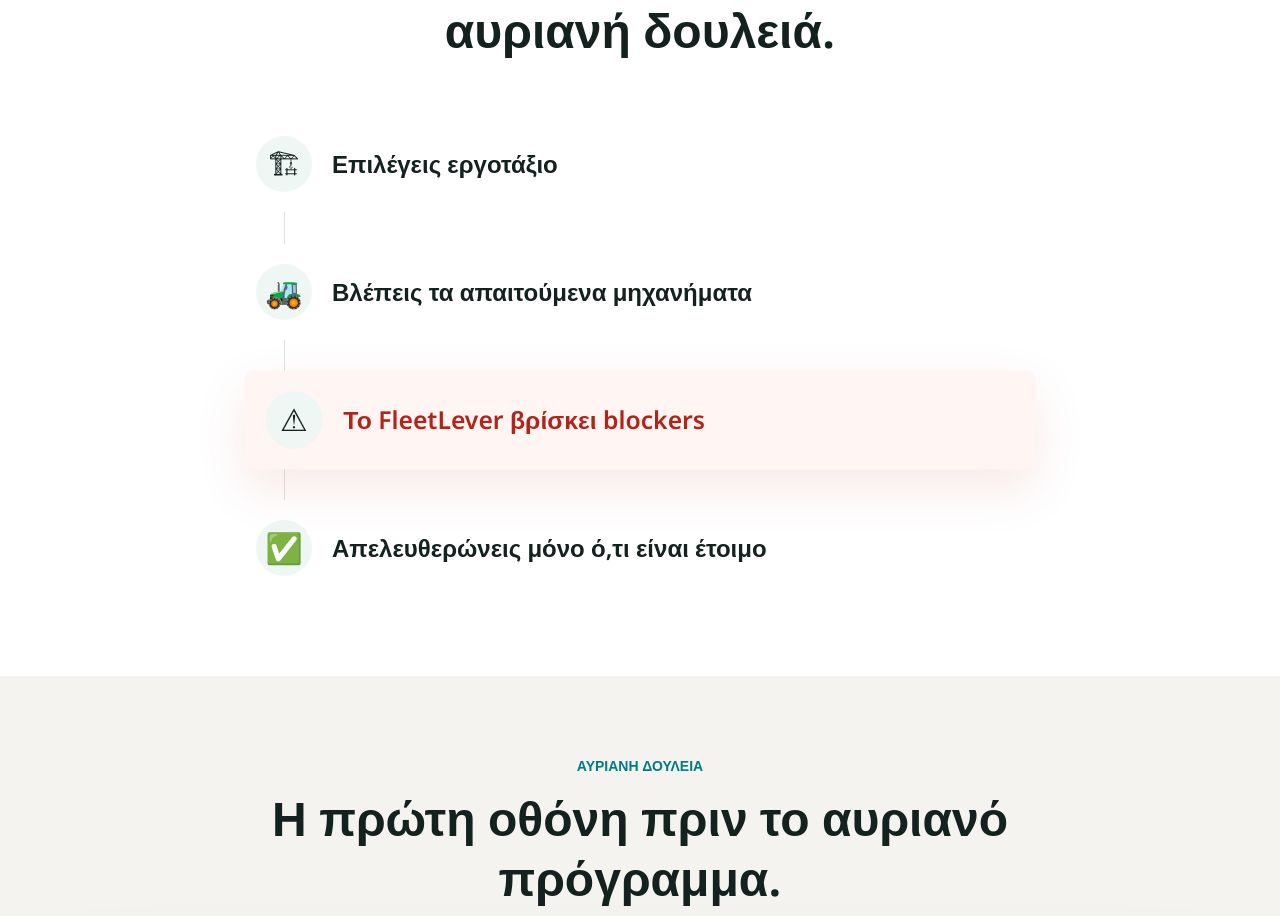
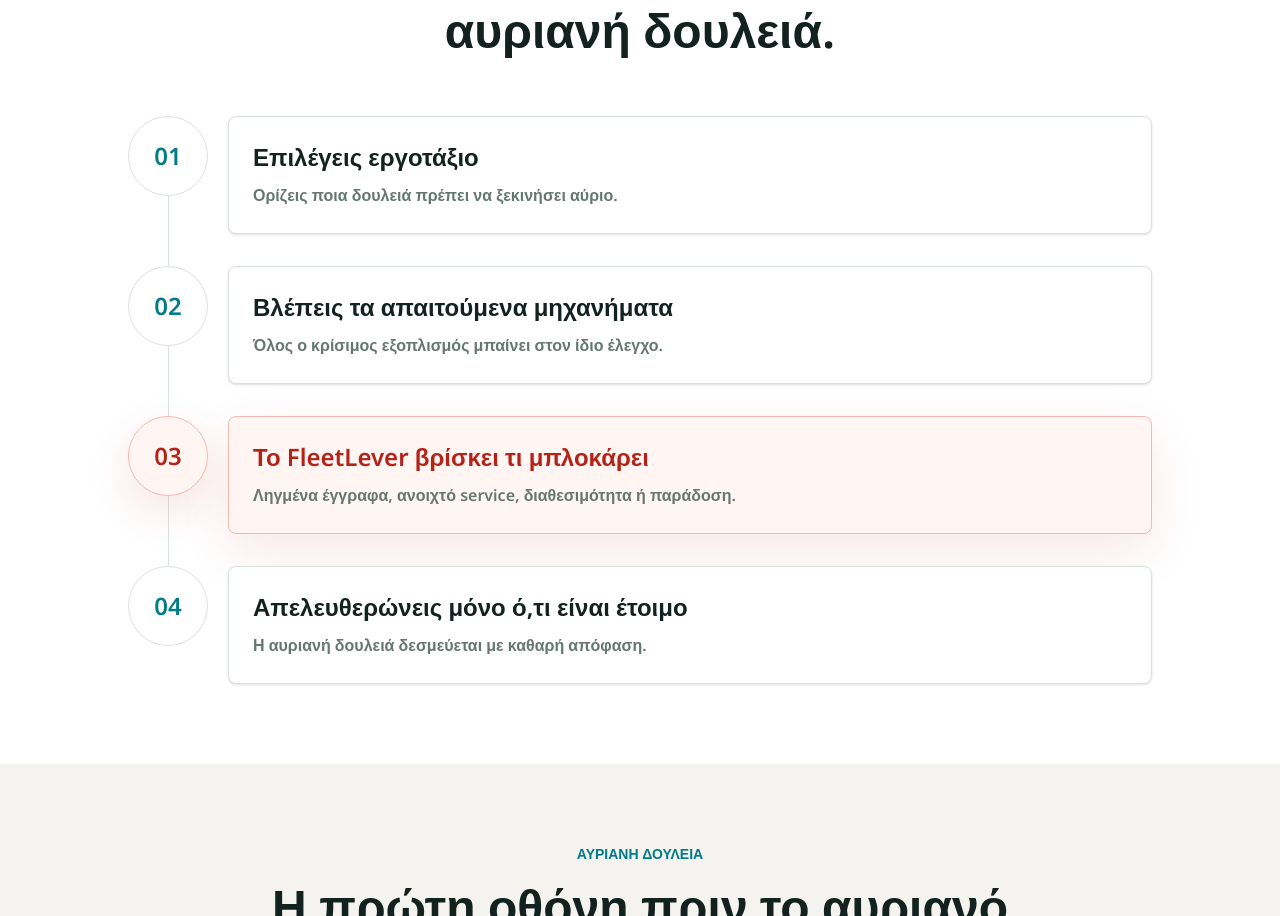
Before and after one commit to gkaragioul/FleetLever, a Next.js app: page /landing in a window 1280 px wide. Shown: the part 1788-2704 px from the top of the page. Built offline with nearby package versions, Linux system fonts and the light colour scheme; no server answers.

Commit message:
Refine landing workflow steps

```diff
--- a/src/app/landing/page.tsx
+++ b/src/app/landing/page.tsx
@@ -430,19 +430,49 @@
               Ένας έλεγχος πριν δεσμευτεί η αυριανή δουλειά.
             </h2>
           </div>
-          <div className="mx-auto mt-14 max-w-3xl">
+          <div className="mx-auto mt-14 max-w-5xl">
             {[
-              ["🏗", "Επιλέγεις εργοτάξιο"],
-              ["🚜", "Βλέπεις τα απαιτούμενα μηχανήματα"],
-              ["⚠", "Το FleetLever βρίσκει blockers"],
-              ["✅", "Απελευθερώνεις μόνο ό,τι είναι έτοιμο"],
-            ].map(([icon, label], index) => (
-              <div key={label}>
-                <div className={`flex items-center gap-5 py-5 ${index === 2 ? "scale-[1.03] rounded-lg bg-[#fff6f4] px-5 shadow-[0_18px_50px_rgba(180,35,24,0.1)]" : ""}`}>
-                  <span className="flex h-14 w-14 shrink-0 items-center justify-center rounded-full bg-[#eef7f4] text-3xl">{icon}</span>
-                  <p className={`text-2xl font-semibold leading-8 ${index === 2 ? "text-[#b42318]" : "text-[#13211f]"}`}>{label}</p>
+              {
+                title: "Επιλέγεις εργοτάξιο",
+                body: "Ορίζεις ποια δουλειά πρέπει να ξεκινήσει αύριο.",
+              },
+              {
+                title: "Βλέπεις τα απαιτούμενα μηχανήματα",
+                body: "Όλος ο κρίσιμος εξοπλισμός μπαίνει στον ίδιο έλεγχο.",
+              },
+              {
+                title: "Το FleetLever βρίσκει τι μπλοκάρει",
+                body: "Ληγμένα έγγραφα, ανοιχτό service, διαθεσιμότητα ή παράδοση.",
+                featured: true,
+              },
+              {
+                title: "Απελευθερώνεις μόνο ό,τι είναι έτοιμο",
+                body: "Η αυριανή δουλειά δεσμεύεται με καθαρή απόφαση.",
+              },
+            ].map((step, index) => (
+              <div key={step.title} className="relative grid gap-5 pb-8 last:pb-0 sm:grid-cols-[5rem_1fr]">
+                {index < 3 ? (
+                  <div className="absolute bottom-0 left-10 top-20 hidden w-px bg-[#dbe2de] sm:block" aria-hidden="true" />
+                ) : null}
+                <div className={`relative z-10 flex h-20 w-20 items-center justify-center rounded-full border text-2xl font-semibold ${
+                  step.featured
+                    ? "border-[#f2b8b2] bg-[#fff6f4] text-[#b42318] shadow-[0_16px_44px_rgba(180,35,24,0.12)]"
+                    : "border-[#dbe2de] bg-white text-[#007C89]"
+                }`}>
+                  {String(index + 1).padStart(2, "0")}
                 </div>
-                {index < 3 ? <div className="ml-7 h-8 w-px bg-[#dbe2de]" aria-hidden="true" /> : null}
+                <div className={`rounded-lg border p-6 ${
+                  step.featured
+                    ? "border-[#f2b8b2] bg-[#fff6f4] shadow-[0_18px_50px_rgba(180,35,24,0.1)]"
+                    : "border-[#dbe2de] bg-white shadow-sm"
+                }`}>
+                  <p className={`text-2xl font-semibold leading-8 ${step.featured ? "text-[#b42318]" : "text-[#13211f]"}`}>
+                    {step.title}
+                  </p>
+                  <p className="mt-2 max-w-2xl text-base font-semibold leading-7 text-[#667771]">
+                    {step.body}
+                  </p>
+                </div>
               </div>
             ))}
           </div>
```
